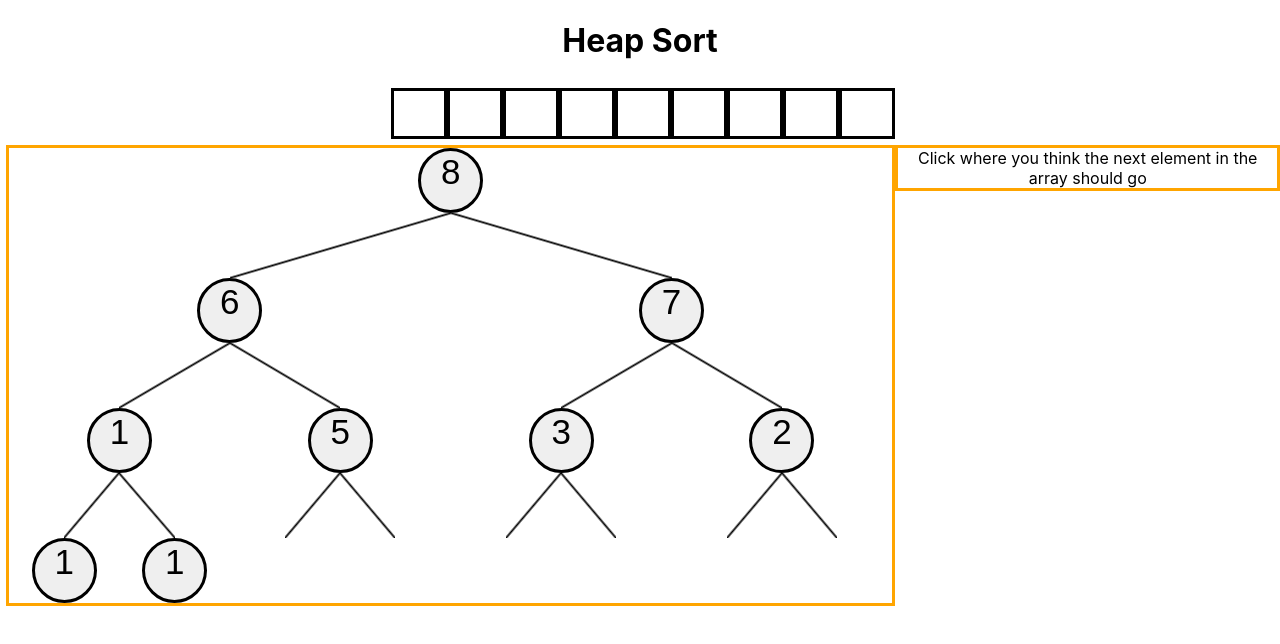
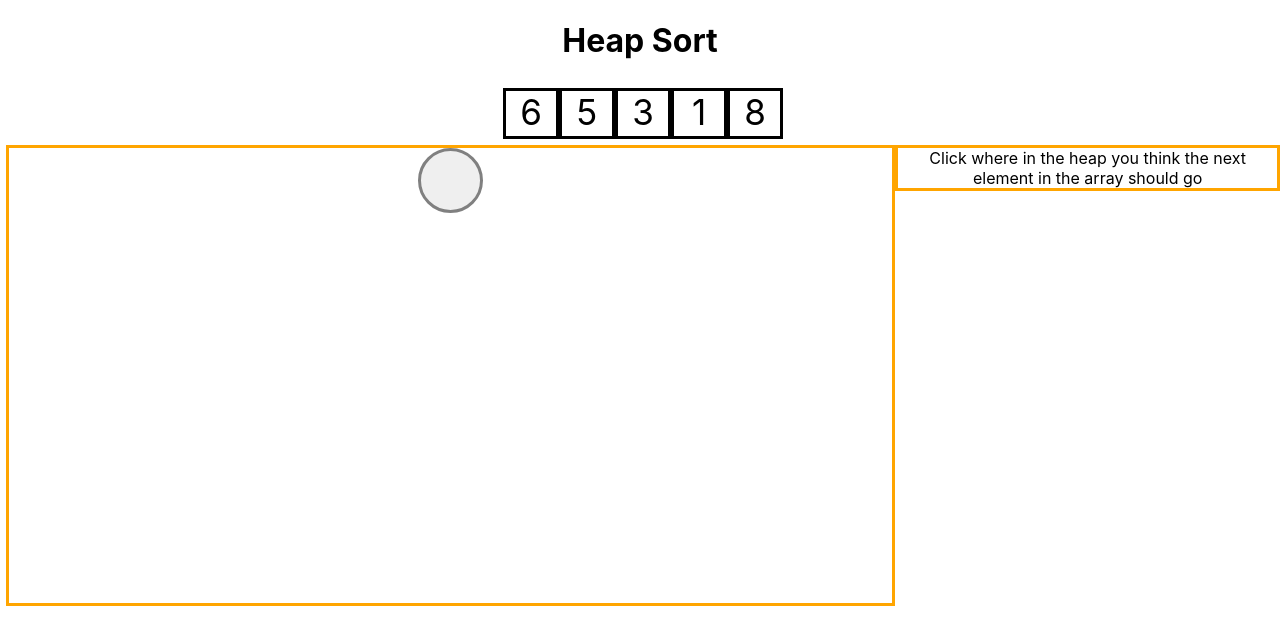
Before and after one commit to rebec123/TeachingTool, a React (Create React App) app in the folder tool/: page /Heap in a window 1280 px wide. Shown: the top 644 px of the page. Built offline with nearby package versions, Linux system fonts and the light colour scheme.

Commit message:
More heap fixes

```diff
--- a/tool/src/Pages/Heap.js
+++ b/tool/src/Pages/Heap.js
@@ -46,7 +46,7 @@ const elementList = [
     {
         id: 5,
         contents: 8
-    },
+    }/*,
 
     {
         id: 6,
@@ -65,7 +65,7 @@ const elementList = [
     {
         id: 9,
         contents: 1
-    }
+    }*/
 ]
 
 //ToDo:customise this for heap (number with no box)
@@ -105,9 +105,11 @@ function Element({ id, contents }) {
 
 //NTS index in tree is NOT equal to element id throughout, only at beginnign
 
+//Need to empty array as tree is built
+
 const treeSetUp = () => {
     let result = [];
-    if (true) {//Temp!!!!: testing mode for deletion
+    if (false) {//Temp!!!!: testing mode for deletion
         result.push({});
         result.push({
             id: 5,
@@ -174,11 +176,11 @@ const treeSetUp = () => {
 //if they think tree needs rearranging, they can drag elements to swap them?
 //we have a function that calculates what tree should look like and compare it to what the user came up with
 function Heap() {
-    const [tipText, setTipText] = useState("Click where you think the next element in the array should go");
+    const [tipText, setTipText] = useState("Click where in the heap you think the next element in the array should go");
     const [tree, setTree] = useState(treeSetUp());
-    const [topArray, setTopArray] = useState([,]);//Code doesn't like this w/o comma
+    const [topArray, setTopArray] = useState(elementList);//useState([,]);//Code doesn't like this w/o comma
     const [arIndex, setArIndex] = useState(0);//start at 1 or 0?
-    const [mode, setMode] = useState("deletion")//temp!!!Change to start as insertion after we've finished coding deletion
+    const [mode, setMode] = useState("insertion")//temp!!!Change to start as insertion after we've finished coding deletion
     const [dropTarget, setDropTarget] = useState(0);
     const [{ isOver }, drop] = useDrop(() => ({
         accept: "single-element",
@@ -188,14 +190,27 @@ function Heap() {
         }),
     }))
 
+    useEffect(() => {
+        //console.log("arindex " + arIndex);
+        //console.log("tree length " +tree.length);
+        if (arIndex === tree.length -1 && isTreeComplete()) {
+            setMode("deletion");//not updating soon neough, uh oh! might need to move :/
+            setTopArray([,]);
+            setTipText("Click the node that should be deleted from the heap and added to the new ordered array");
+            console.log("mode in effects: " + mode);
+        }
+
+    }, [arIndex]);
+
     const dropElement = (indexOfDropped) => {
         let indexOfTarget = tree.findIndex(el => el.ref === drop);
 
         console.log("dropped : " + indexOfDropped + " target : " + indexOfTarget);
+        console.log("mode in drop: " + mode);
         //insertion mode
         if (mode === "insertion") {
             if (indexOfTarget === Math.floor(indexOfDropped / 2) && tree[indexOfDropped].contents > tree[indexOfTarget].contents) {
-                console.log("Valid af!");
+                //console.log("Valid af!");
 
                 let swapNodeDropped = tree[indexOfDropped];
                 let swapNodeTarget = tree[indexOfTarget];
@@ -205,10 +220,14 @@ function Heap() {
                 newTree[indexOfDropped].ref = undefined;
                 newTree[indexOfTarget] = swapNodeDropped;
                 setTree(newTree);
-                console.log(tree);
-                console.log(indexOfTarget);
+                //console.log(tree);
+                //console.log(indexOfTarget);
                 //setTipText("You swapped " + tree[indexOfTarget].contents + " and " + tree[indexOfDropped].contents);//We need to change something in this Heap component so page refreshes and we see reult of swappign nodes
                 needToReorder(indexOfTarget)//was index of dropped but they've swapped now
+                console.log("tree len: " + tree.length + " ele len: " + elementList.length);
+                if (isTreeComplete() && tree.length === elementList.length) {
+                    console.log("Deletion time");
+                }
             }
             else {
                 console.log("not valid");
@@ -221,7 +240,7 @@ function Heap() {
             let droppedIndex = tree.findIndex(el => el.id === indexOfDropped);
             let x = tree.findIndex(el => el.id === indexOfDropped);
 
-            console.log(tree);
+            //console.log(tree);
             console.log("dropped index" + droppedIndex);
             //User needs to drag the latest element to be the new root
             if (tree[1].contents === " ") {
@@ -288,8 +307,8 @@ function Heap() {
                     newTree[indexOfTarget] = swapNodeDropped;
                     setTree(newTree);
                     setTipText("Yaaas.");
-                    console.log(droppedIndex);
-                    console.log(indexOfTarget);
+                    //console.log(droppedIndex);
+                    //console.log(indexOfTarget);
                     needToReorder(droppedIndex);
                 }
                 else {
@@ -310,7 +329,25 @@ function Heap() {
 
     const array = () => {
         const result = [];
-        if (true) {//temp!!!!! change so there's a state that maintains what should appear in this array
+        if (mode === "insertion") {//temp!!!!! change so there's a state that maintains what should appear in this array
+            //shouldn't be element list! just temporary. If numbers aren't in array (been removed) should still maintain each posiition so we see empty array properly
+            //need to make ar-el-container a drag target during deletion process?? Or should user just becale to click the node they want to delete?
+            //console.log(elementList);
+            result.push(
+                <>
+                    {
+                        topArray.map(element => {
+                            return (
+                                <div className="ar-el-container">
+                                    <Element contents={element.contents} id={element.id} />
+                                </div>
+                            )
+                        })
+                    }
+                </>
+            );
+        }
+        else {//deletion mode
             topArray.map(element => {
                 result.push(
                     <div className="ar-el-container">
@@ -328,25 +365,6 @@ function Heap() {
                     </div>
                 )
             }
-        }
-        else {
-
-            //shouldn't be element list! just temporary. If numbers aren't in array (been removed) should still maintain each posiition so we see empty array properly
-            //need to make ar-el-container a drag target during deletion process?? Or should user just becale to click the node they want to delete?
-            //console.log(elementList);
-            result.push(
-                <>
-                    {
-                        elementList.map(element => {
-                            return (
-                                <div className="ar-el-container">
-                                    <Element contents={element.contents} id={element.id} />
-                                </div>
-                            )
-                        })
-                    }
-                </>
-            );
 
         }
 
@@ -392,7 +410,7 @@ function Heap() {
     }
     //Return true if the tree needs rearranging, false if not
     const needToReorder = (index) => {
-        console.log(tree);
+        //console.log(tree);
         if (mode === "insertion") {
             if (index === 1) {
                 setTipText("Click stuff innit");
@@ -419,7 +437,7 @@ function Heap() {
                 let newTree = tree;
                 newTree[Math.floor(index)].ref = drop;
                 setTree(newTree);
-                console.log(newTree);
+                //console.log(newTree);
                 return true;
             }
         }
@@ -436,27 +454,23 @@ function Heap() {
             let newTree = tree;
             newTree[index].contents = newContents;//using position in array since we're just filling out tree
             setTree(newTree);
-            /*setTree(oldTree.map(
-                el => (el.id === i ? Object.assign(el, { contents: newContents }) : el)
-            ));*/
+            let newArray = topArray;
+            newArray[arIndex].contents = "";
+            setTopArray(newArray);
             setArIndex(arIndex + 1);
-            //Is this right?????
-            if (arIndex === tree.length && isTreeComplete()) {
-                setMode("deletion");
-                setTipText("Click the node that should be deleted from the heap and added to the new ordered array");
-            }
-            else {
-                setTipText("Click where you think the next element in the array should go");
-            }
+
+            setTipText("Click where you think the next element in the array should go");
+
             //Need to check that the child is less than parent (so it's a valid max heap);
             //console.log(tree);
-            if (needToReorder(index)) {//dont forget to pass this method args you numpty!
-                //reorder time!
-            }
+            needToReorder(index);
 
         }
+        else if (!isTreeComplete()) {
+            setTipText("Not quite. The heap needs reordering so no child is greater than it's parent.");
+        }
         else {
-            setTipText("That's not the next position, try again.");
+            setTipText("Not quite. Are you choosing the next available position in the heap correctly?");
         }
     }
 
@@ -549,6 +563,52 @@ function Heap() {
         return (result);
     }
 
+    const nodeLines = (start, end) => {
+        let leftLine = true;
+        let result = [];
+        for (let i = start; i <= end; i++) {
+            //console.log(tree.length);
+            if (i > tree.length - 1) {//Node isn't on display so line shouldn't be either
+                result.push(
+                    <>
+                        <div className="flex-container" />
+                        <div className="flex-container" />
+                    </>
+                );
+            }
+            else if (!tree[Math.floor(i/2)].contents) {
+                result.push(
+                    <>
+                        <div className="flex-container" />
+                        <div className="flex-container" />
+                    </>
+                );
+            }
+            else if (leftLine) {
+                result.push(
+                    <>
+                        <div className="flex-container" />
+                        <div className="flex-container"><div className="line-left" /></div>
+                    </>
+                );
+                leftLine = false;
+            }
+            else {
+                result.push(
+                    <>
+                        <div className="flex-container"><div className="line-right" /></div>
+                        <div className="flex-container" />
+                    </>
+                );
+                leftLine = true;
+            }
+
+        }
+        return (<div className="flex-container">
+            {result}
+        </div>);
+    }
+
     const displayHeap = () => {//need way to determine nodes in deletion mode
         //root should be a button (to delete node an dadd to main array), then should be able to drag latest elemnt to root and shift stuff
         let result = [];
@@ -564,28 +624,14 @@ function Heap() {
 
             result.push(
                 <>
-                    <div className="flex-container">
-                        <div className="flex-container" />
-                        <div className="flex-container"><div className="line-left"/></div>
-                        <div className="flex-container"><div className="line-right" /></div>
-                        <div className="flex-container"/>
-                    </div>
+                    {nodeLines(2,3)}
 
                     <div className="flex-container">
                         <div className="heap-div">{nodeDisplay(2)}</div>
                         <div className="heap-div">{nodeDisplay(3)}</div>
                     </div>
 
-                    <div className="flex-container">
-                        <div className="flex-container" />
-                        <div className="flex-container"><div className="line-left" /></div>
-                        <div className="flex-container"><div className="line-right" /></div>
-                        <div className="flex-container" />
-                        <div className="flex-container" />
-                        <div className="flex-container"><div className="line-left" /></div>
-                        <div className="flex-container"><div className="line-right" /></div>
-                        <div className="flex-container" />
-                    </div>
+                    {nodeLines(4, 7)}
 
                     <div className="flex-container">
                         <div className="heap-div">{nodeDisplay(4)}</div>
@@ -594,24 +640,7 @@ function Heap() {
                         <div className="heap-div">{nodeDisplay(7)}</div>
                     </div>
 
-                    <div className="flex-container">
-                        <div className="flex-container" />
-                        <div className="flex-container"><div className="line-left" /></div>
-                        <div className="flex-container"><div className="line-right" /></div>
-                        <div className="flex-container" />
-                        <div className="flex-container" />
-                        <div className="flex-container"><div className="line-left" /></div>
-                        <div className="flex-container"><div className="line-right" /></div>
-                        <div className="flex-container" />
-                        <div className="flex-container" />
-                        <div className="flex-container"><div className="line-left" /></div>
-                        <div className="flex-container"><div className="line-right" /></div>
-                        <div className="flex-container" />
-                        <div className="flex-container" />
-                        <div className="flex-container"><div className="line-left" /></div>
-                        <div className="flex-container"><div className="line-right" /></div>
-                        <div className="flex-container" />
-                    </div>
+                    {nodeLines(8, 15)}
 
                     <div className="flex-container">
                         <div className="heap-div">{nodeDisplay(8)}</div>
```
